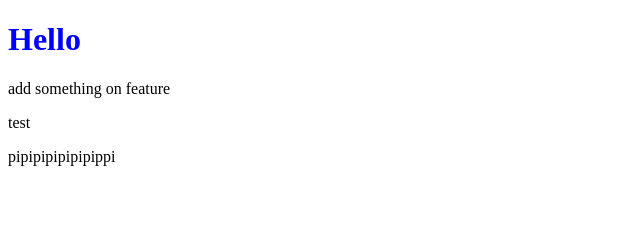
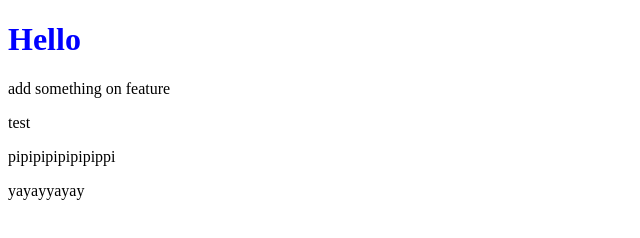
Before and after one commit to TammyKao/Demo, a plain HTML site: page index.html in a window 1280 px wide. Shown: the whole page, without its empty margins (0-640 px from the left). Drawn offline with Linux system fonts and the light colour scheme.

Commit message:
yayaayayyayaa

```diff
--- a/index.html
+++ b/index.html
@@ -15,6 +15,7 @@
     <p>test</p>
     <script src="main.js"></script>
     <p>pipipipipipipippi</p>
+    <P>yayayyayay</P>
 </body>
 
 </html>
```
